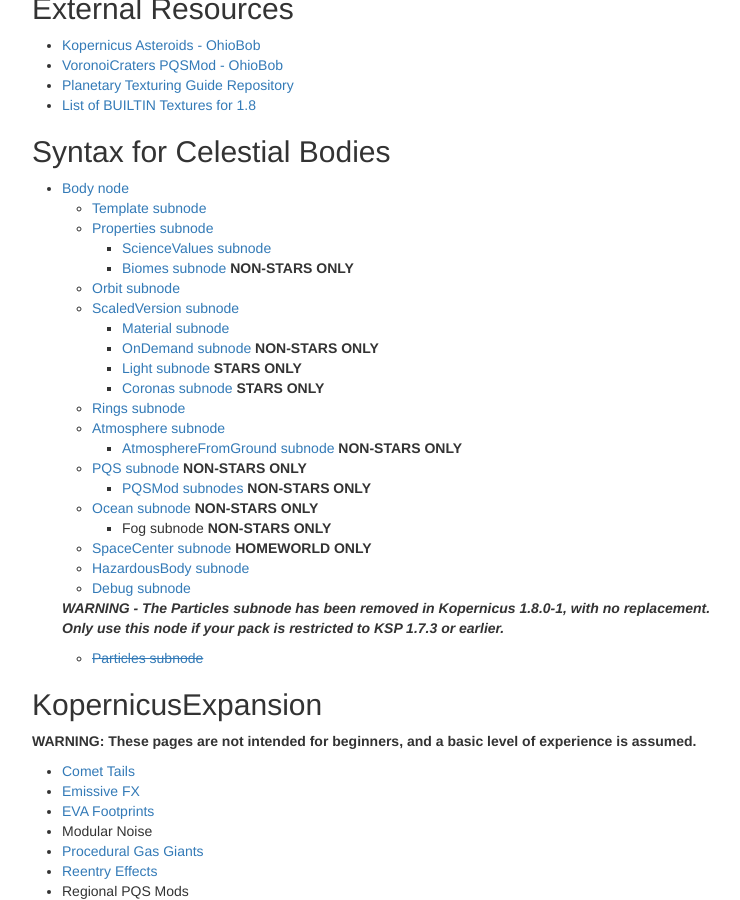
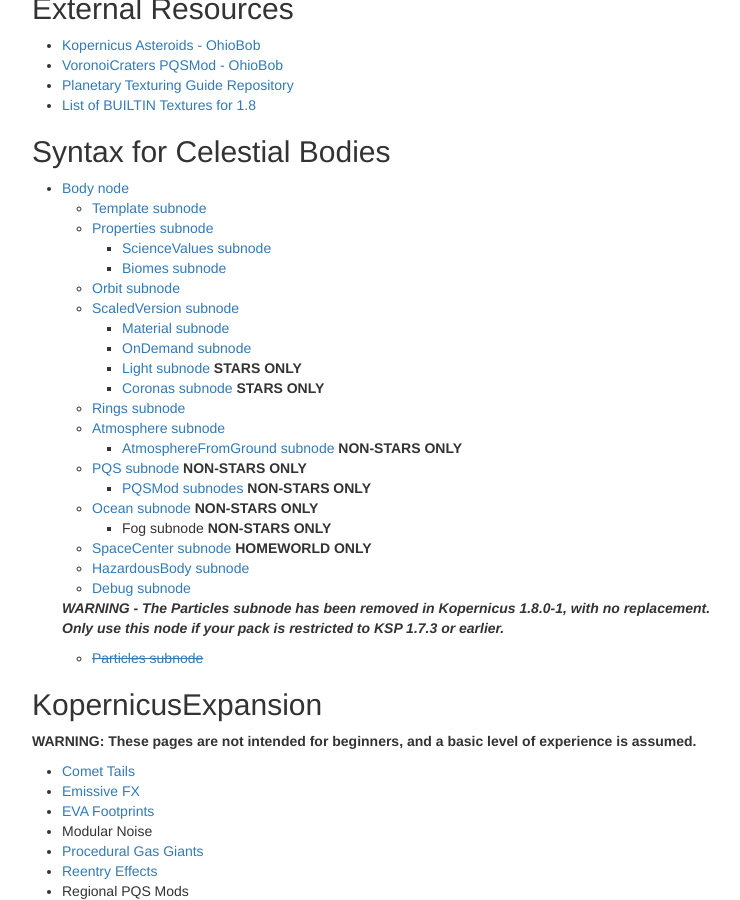
Before and after one commit to Kopernicus/wiki, a Jekyll site: the page built from index.md, in a window 1280 px wide and 900 px high, scrolled down 492 px. Shown: the whole window, without its empty margins (268-1008 px from the left). Built offline with Jekyll 4.4.1, drawn with Linux system fonts in a browser that asks for light colours.

Commit message:
Remove some non-stars only

```diff
--- a/index.md
+++ b/index.md
@@ -29,11 +29,11 @@ subtitle: A mod to modify the planetary system used by KSP
   + [Template subnode]({{ site.baseurl }}{% link main/Template.md %})
   + [Properties subnode]({{ site.baseurl }}{% link main/Properties.md %})
     - [ScienceValues subnode]({{ site.baseurl }}{% link main/Properties/ScienceValues.md %})
-    - [Biomes subnode]({{ site.baseurl }}{% link main/Properties/Biome.md %}) **NON-STARS ONLY**
+    - [Biomes subnode]({{ site.baseurl }}{% link main/Properties/Biome.md %})
   + [Orbit subnode]({{ site.baseurl }}{% link main/Orbit.md %})
   + [ScaledVersion subnode]({{ site.baseurl }}{% link main/ScaledVersion.md %})
     - [Material subnode]({{ site.baseurl }}{% link main/ScaledVersion/Material.md %})
-    - [OnDemand subnode]({{ site.baseurl }}{% link main/ScaledVersion/OnDemand.md %}) **NON-STARS ONLY**
+    - [OnDemand subnode]({{ site.baseurl }}{% link main/ScaledVersion/OnDemand.md %})
     - [Light subnode]({{ site.baseurl }}{% link main/ScaledVersion/Light.md %}) **STARS ONLY**
     - [Coronas subnode]({{ site.baseurl }}{% link main/ScaledVersion/Corona.md %}) **STARS ONLY**
   + [Rings subnode]({{ site.baseurl }}{% link main/Rings.md %})
```
